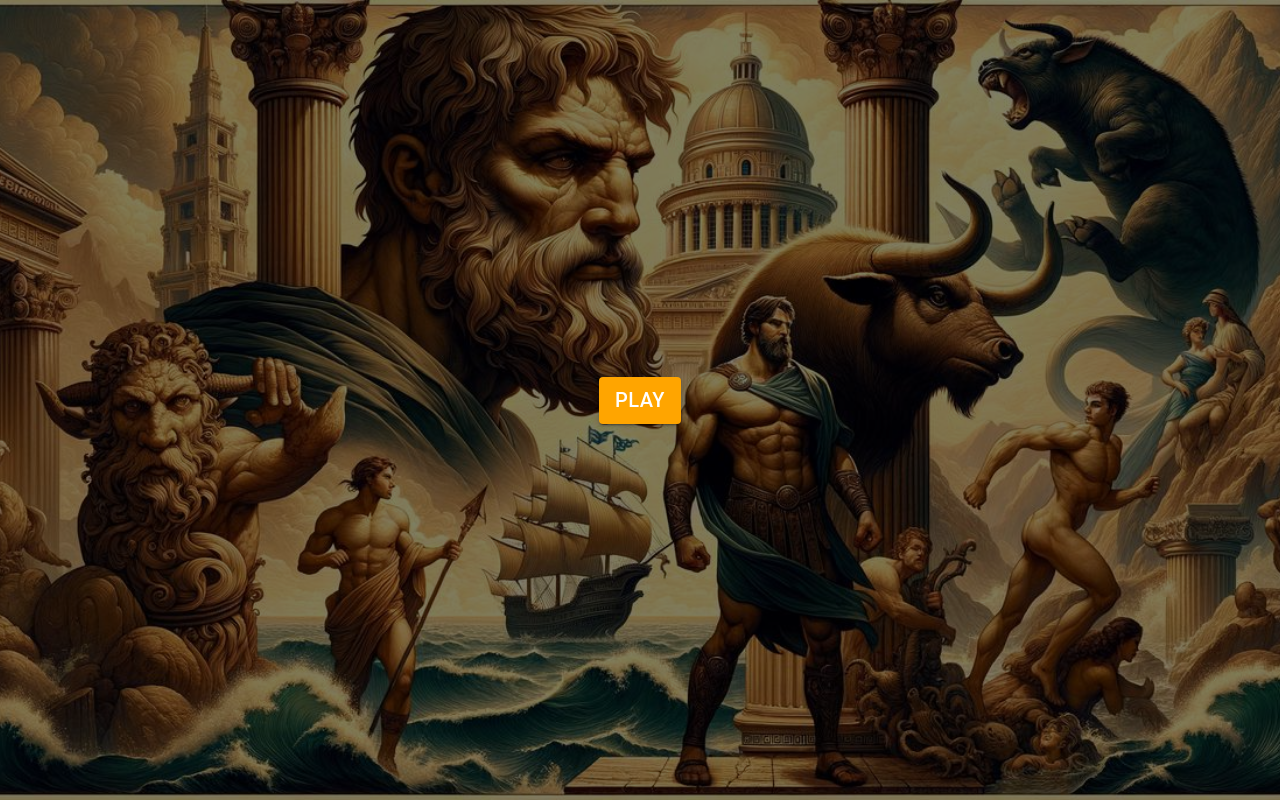
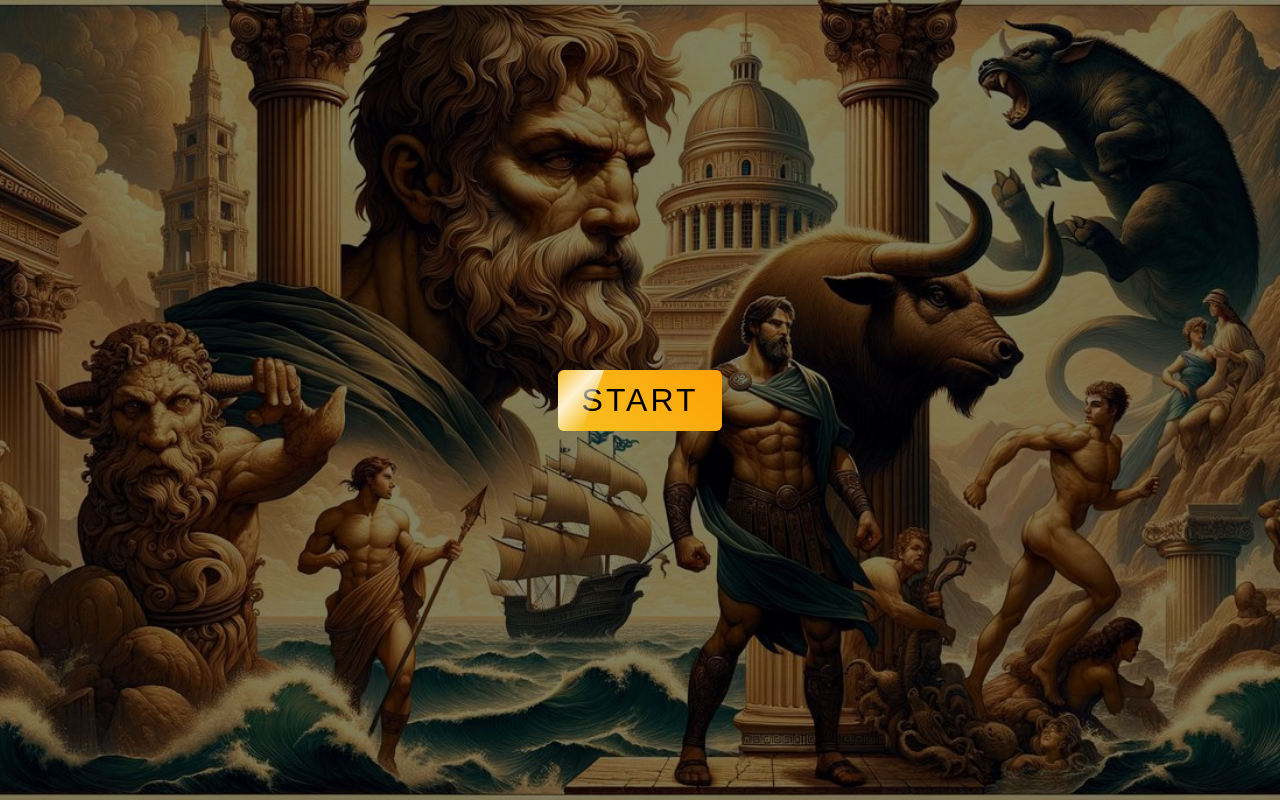
Before and after one commit to HristoP96/turing-titans-fe, a React (Create React App) app in the folder turning-titans/: page / in a window 1280 px wide. Built offline with nearby package versions, Linux system fonts and the light colour scheme.

Commit message:
edit play button and story text styles

```diff
--- /dev/null
+++ b/turning-titans/src/components/PlayButton/PlayButton.css
@@ -0,0 +1,82 @@
+.brilliant-button {
+    padding: 0.75rem 1.5rem;
+    border: none;
+    border-radius: 6px;
+    background: linear-gradient(45deg, #f3d22d, #ff9800);
+    background-size: 200%;
+    color: #000;
+    font-size: 2rem;
+    position: relative;
+    overflow: hidden;
+    z-index: 0;
+    animation: buttonFadeIn 2s ease-in-out, shimmer 3s infinite linear;
+    letter-spacing: 3px;
+}
+
+@keyframes buttonFadeIn {
+    from {
+        opacity: 0;
+        transform: translateY(20px);
+    }
+    to {
+        opacity: 1;
+        transform: translateY(0);
+    }
+}
+
+@keyframes shimmer {
+    0% {
+        background-position: 0% 50%;
+    }
+    100% {
+        background-position: 100% 50%;
+    }
+}
+
+.brilliant-button::before {
+    content: '';
+    position: absolute;
+    top: 50%;
+    left: 50%;
+    width: 300%;
+    height: 300%;
+    transition: transform 0.5s;
+    transform: translate(-50%, -50%) scale(0);
+    z-index: -1;
+}
+
+.brilliant-button:hover::before {
+    transform: translate(-50%, -50%) scale(1);
+    transition: transform 0.5s;
+}
+
+.brilliant-button::after {
+    content: '';
+    position: absolute;
+    top: 0;
+    left: -75px;
+    width: 50px;
+    height: 100%;
+    background: linear-gradient(120deg, transparent, rgba(255, 255, 255, 0.8), transparent);
+    transform: skewX(-20deg);
+    transition: left 0.5s;
+    z-index: 1;
+    animation: shine 1.5s infinite ease-in-out;
+}
+
+@keyframes shine {
+    0% {
+        left: -75px;
+    }
+    100% {
+        left: 125%;
+    }
+}
+
+.brilliant-button:hover {
+    cursor: pointer;
+}
+
+.brilliant-button:active {
+    transform: scale(0.95);
+}
--- a/turning-titans/src/components/PlayButton/PlayButton.jsx
+++ b/turning-titans/src/components/PlayButton/PlayButton.jsx
@@ -1,21 +1,10 @@
 import * as React from 'react';
-import { styled } from '@mui/material/styles';
-import Button from '@mui/material/Button';
-import Stack from '@mui/material/Stack';
 import { Link } from 'react-router-dom';
+import './PlayButton.css';
 
-const ColorButton = styled(Button)(({ theme }) => ({
-    fontSize: 20,
-    backgroundColor: 'orange',
-    '&:hover': {
-        backgroundColor: 'darkorange',
-    },
-}));
 
 export default function CustomizedButtons() {
     return (
-        <Stack spacing={2} direction="row">
-            <ColorButton variant="contained"><Link to={'/game'}>PLAY</Link></ColorButton>
-        </Stack>
+        <Link to={'/game'}><button className={'brilliant-button'}>START</button></Link>
     );
 }
--- a/turning-titans/src/components/StoryText/StoryText.jsx
+++ b/turning-titans/src/components/StoryText/StoryText.jsx
@@ -11,16 +11,23 @@ const StoryText = ( { text }) => {
       color: '#fffff',
       fontWeight: 'bold',
       fontSize: '1.2rem',
+      maxWidth: '900px',
+      minWidth: '900px',
+      backgroundColor: '#000',
+      padding: '2rem',
+      border: '2px solid #f3d22d'
     }}
   >
     <Typewriter
       words={[text]}
-      loop={false}
+      loop={1}
       cursor
       cursorStyle=""
-      typeSpeed={1}
+      typeSpeed={20}
       deleteSpeed={0}
       delaySpeed={1}
+      onType={(count) => {console.log(count);
+      }}
     />
   </Typography>
   )
--- a/turning-titans/src/pages/Game/Game.jsx
+++ b/turning-titans/src/pages/Game/Game.jsx
@@ -5,7 +5,7 @@ import Box from '@mui/material/Box';
 import StoryText from '../../components/StoryText/StoryText';
 import Options from '../../components/Options/Options';
 
-const text = 'Lorem ipsum dolor sit amet consectetur adipisicing elit. Velit a earum impedit ducimus, fugiat minus eum tempora nihil quo debitis incidunt aut enim qui, vitae cupiditate inventore harum. Enim, quas!';
+const text = 'Lorem ipsum dolor sit amet consectetur adipisicing elit. Velit a earum impedit ducimus, fugiat minus eum tempora nihil quo debitis incidunt aut enim qui, vitae cupiditate inventore harum. Enim, quas! Lorem ipsum dolor sit amet consectetur adipisicing elit. Velit a earum impedit ducimus, fugiat minus eum tempora nihil quo debitis incidunt aut enim qui, vitae cupiditate inventore harum. Enim, quas! Lorem ipsum dolor sit amet consectetur adipisicing elit. Velit a earum impedit ducimus, fugiat minus eum tempora nihil quo debitis incidunt aut enim qui, vitae cupiditate inventore harum. Enim, quas! Lorem ipsum dolor sit amet consectetur adipisicing elit. Velit a earum impedit ducimus, fugiat minus eum tempora nihil quo debitis incidunt aut enim qui, vitae cupiditate inventore harum. Enim, quas! Lorem ipsum dolor sit amet consectetur adipisicing elit. Velit a earum impedit ducimus, fugiat minus eum tempora nihil quo debitis incidunt aut enim qui, vitae cupiditate inventore harum. Enim, quas! Lorem ipsum dolor sit amet consectetur adipisicing elit. Velit a earum impedit ducimus, fugiat minus eum tempora nihil quo debitis incidunt aut enim qui, vitae cupiditate inventore harum. Enim, quas!';
 
 const Game = () => {
   const [isSelected, setIsSelected] = useState(false);
@@ -14,11 +14,13 @@ const Game = () => {
 ]
 
   const onClick = () => {
-    setIsSelected(true);
+    if(!isSelected) {
+      setIsSelected(true);
+    }
   };
 
   return (
-    <Box sx={{ padding: 40, textAlign: 'justify', display: 'flex', flexDirection: 'column', gap: '4rem', justifyContent: 'center', alignItems: 'center' }}>
+    <Box sx={{ padding: '10rem 40rem', textAlign: 'justify', display: 'flex', flexDirection: 'column', gap: '4rem', justifyContent: 'center', alignItems: 'center' }}>
       {!isSelected ? <StoryText text={text} /> : null}
       <Options onClick={onClick} options={options} />
     </Box>
```
